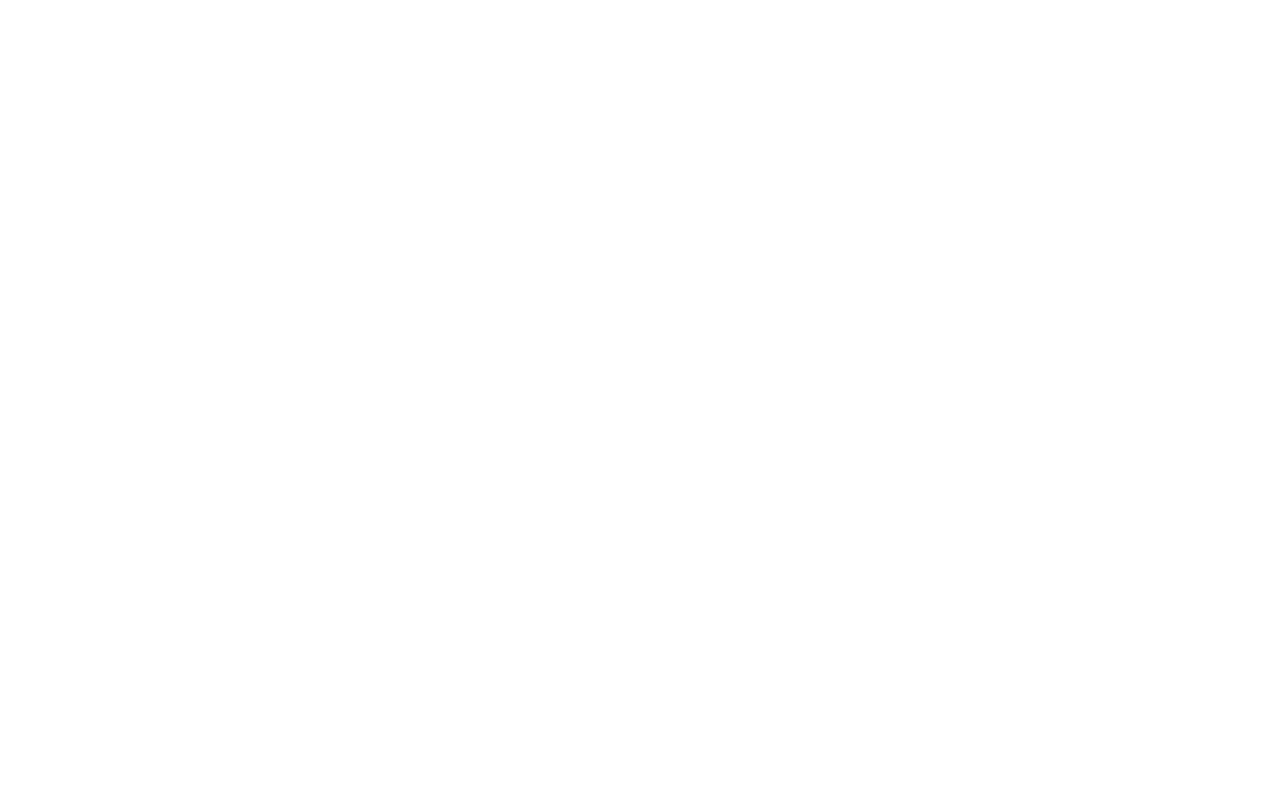
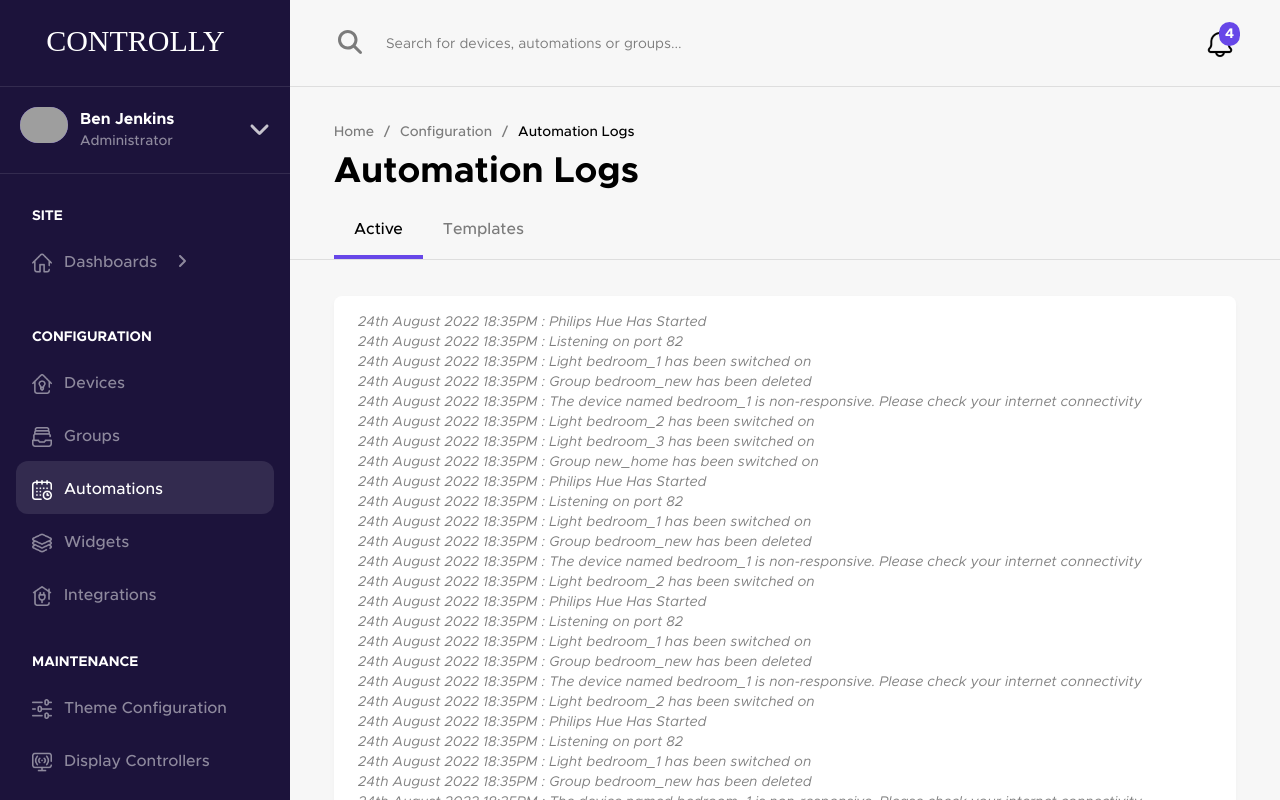
Before and after one commit to Benjenkins126/controlly, a React (Create React App) app: page /automation-logs in a window 1280 px wide. Before the commit this address had no page. Built offline with nearby package versions, Linux system fonts and the light colour scheme; grey boxes are pictures that could not be loaded.

Commit message:
Added Automation Logs page

```diff
--- /dev/null
+++ b/src/pages/Automation-Logs.tsx
@@ -0,0 +1,73 @@
+import DashboardLayout from "../components/layout/DashboardLayout";
+
+import { useEffect } from "react";
+
+const AutomationLogs = () => {
+
+    let breadcrumbsPast = ["Home", "Configuration"];
+
+    let tabsList = [
+        {
+            name: "Active",
+            active: true,
+            link: ""
+        },
+        {
+            name: "Templates",
+            active: false,
+            link: "https://controlly.co.uk/marketplace/"
+        }
+    ];
+
+    useEffect(() => {
+        document.title = "Controlly - Automation Logs";
+    });
+
+    return (
+        <DashboardLayout
+            title="Automation Logs"
+            active="Automations"
+            breadcrumbsActive="Automation Logs"
+            breadcrumbsPast={breadcrumbsPast}
+            tabs={tabsList}
+        >
+            <div className="bg-white py-4 px-6 shadow-card rounded-lg leading-5 italic text-sm text-black/50">
+                24th August 2022 18:35PM : Philips Hue Has Started<br />
+                24th August 2022 18:35PM : Listening on port 82<br />
+                24th August 2022 18:35PM : Light bedroom_1 has been switched on<br />
+                24th August 2022 18:35PM : Group bedroom_new has been deleted<br />
+                24th August 2022 18:35PM : The device named bedroom_1 is non-responsive. Please check your internet connectivity<br />
+                24th August 2022 18:35PM : Light bedroom_2 has been switched on<br />
+                24th August 2022 18:35PM : Light bedroom_3 has been switched on<br />
+                24th August 2022 18:35PM : Group new_home has been switched on<br />
+                24th August 2022 18:35PM : Philips Hue Has Started<br />
+                24th August 2022 18:35PM : Listening on port 82<br />
+                24th August 2022 18:35PM : Light bedroom_1 has been switched on<br />
+                24th August 2022 18:35PM : Group bedroom_new has been deleted<br />
+                24th August 2022 18:35PM : The device named bedroom_1 is non-responsive. Please check your internet connectivity<br />
+                24th August 2022 18:35PM : Light bedroom_2 has been switched on<br />
+                24th August 2022 18:35PM : Philips Hue Has Started<br />
+                24th August 2022 18:35PM : Listening on port 82<br />
+                24th August 2022 18:35PM : Light bedroom_1 has been switched on<br />
+                24th August 2022 18:35PM : Group bedroom_new has been deleted<br />
+                24th August 2022 18:35PM : The device named bedroom_1 is non-responsive. Please check your internet connectivity<br />
+                24th August 2022 18:35PM : Light bedroom_2 has been switched on<br />
+                24th August 2022 18:35PM : Philips Hue Has Started<br />
+                24th August 2022 18:35PM : Listening on port 82<br />
+                24th August 2022 18:35PM : Light bedroom_1 has been switched on<br />
+                24th August 2022 18:35PM : Group bedroom_new has been deleted<br />
+                24th August 2022 18:35PM : The device named bedroom_1 is non-responsive. Please check your internet connectivity<br />
+                24th August 2022 18:35PM : Light bedroom_2 has been switched on<br />
+                24th August 2022 18:35PM : Philips Hue Has Started<br />
+                24th August 2022 18:35PM : Listening on port 82<br />
+                24th August 2022 18:35PM : Light bedroom_1 has been switched on<br />
+                24th August 2022 18:35PM : Group bedroom_new has been deleted<br />
+                24th August 2022 18:35PM : The device named bedroom_1 is non-responsive. Please check your internet connectivity<br />
+                24th August 2022 18:35PM : Light bedroom_2 has been switched on<br />
+                24th August 2022 18:35PM : Philips Hue Has Started
+            </div>
+        </DashboardLayout>
+    );
+}
+
+export default AutomationLogs;
--- a/src/router/Main.tsx
+++ b/src/router/Main.tsx
@@ -15,6 +15,7 @@
 import IntegrationLogs from '../pages/Integration-Logs';
 import EditGroup from '../pages/Edit-Group';
 import Automations from '../pages/Automations';
+import AutomationLogs from '../pages/Automation-Logs';
 
 const Main = () => {
     return (
@@ -33,6 +34,7 @@
             <Route path='/integration-logs' element={<IntegrationLogs />} />
             <Route path='/disabled-integrations' element={<DisabledIntegrations />} />
             <Route path='/automations' element={<Automations />} />
+            <Route path='/automation-logs' element={<AutomationLogs />} />
             <Route path='/permission-error' element={<PermissionError/>} />
         </Routes>
     );
```
